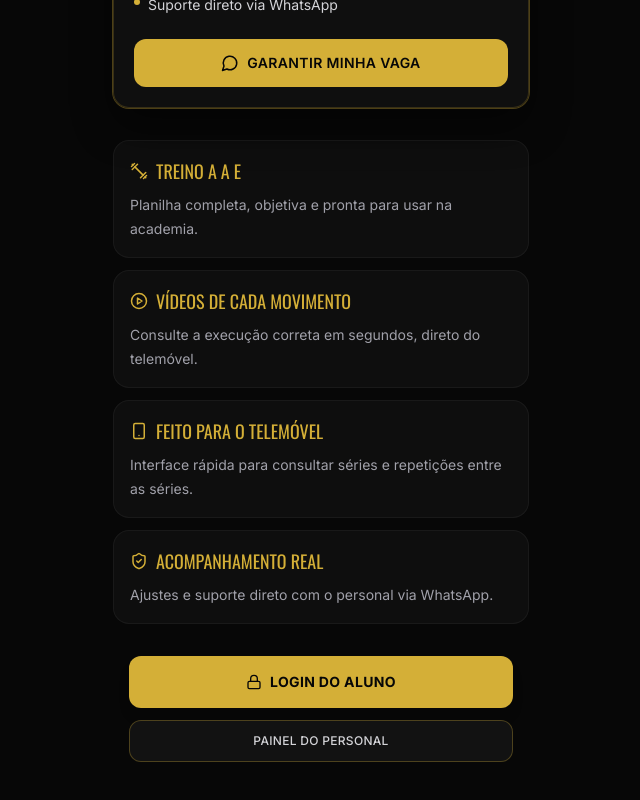
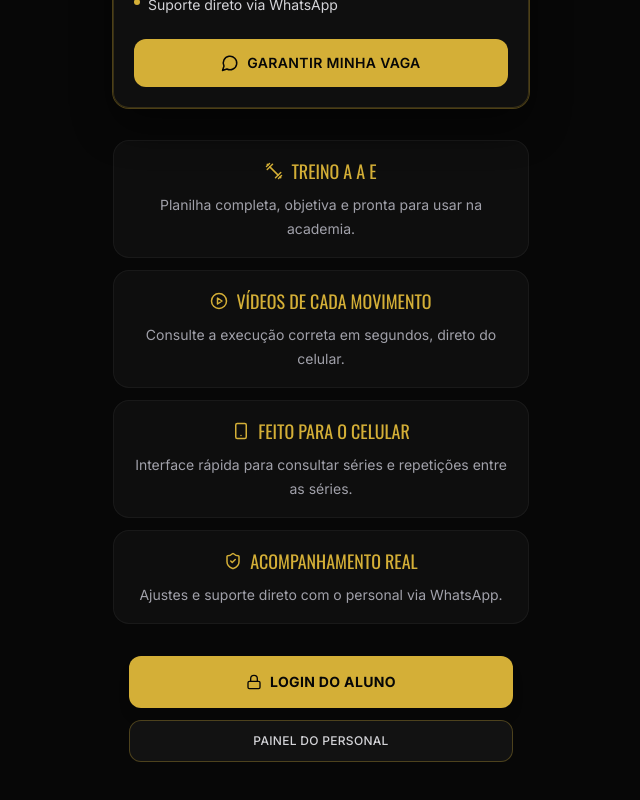
Before and after one commit to danilodlx08-glitch/consultoria-treino, a React (Vite) app: page / in a window 1280 px wide. Shown: the part 867-1667 px from the top of the page, without its empty margins (319-959 px from the left). Built offline with nearby package versions, Linux system fonts and the light colour scheme; no server answers; the database is empty; the HTML template or start-up script is replaced by a standard one.

Commit message:
Update LandingPage.jsx

```diff
--- a/src/pages/LandingPage.jsx
+++ b/src/pages/LandingPage.jsx
@@ -16,8 +16,8 @@ import { formatBRL, loadData, subscribeData, whatsappLink } from '../storage'
 
 const benefits = [
   { icon: Dumbbell, title: 'Treino A a E', text: 'Planilha completa, objetiva e pronta para usar na academia.' },
-  { icon: PlayCircle, title: 'Vídeos de cada movimento', text: 'Consulte a execução correta em segundos, direto do telemóvel.' },
-  { icon: Smartphone, title: 'Feito para o telemóvel', text: 'Interface rápida para consultar séries e repetições entre as séries.' },
+  { icon: PlayCircle, title: 'Vídeos de cada movimento', text: 'Consulte a execução correta em segundos, direto do celular.' },
+  { icon: Smartphone, title: 'Feito para o celular', text: 'Interface rápida para consultar séries e repetições entre as séries.' },
   { icon: ShieldCheck, title: 'Acompanhamento real', text: 'Ajustes e suporte direto com o personal via WhatsApp.' },
 ]
 
@@ -85,7 +85,7 @@ export default function LandingPage() {
               rel="noreferrer"
               className="mt-6 flex w-full items-center justify-center gap-2 rounded-xl bg-gold-400 px-4 py-3.5 text-sm font-semibold uppercase tracking-wide text-ink-950"
             >
-              <MessageCircle size={18} />
+              <MessageCircle size= {18} />
               Garantir Minha Vaga
             </a>
           </BrandFrame>
@@ -93,8 +93,8 @@ export default function LandingPage() {
 
         <section className="mt-8 grid gap-3">
           {benefits.map(({ icon: Icon, title, text }) => (
-            <div key={title} className="rounded-2xl border border-white/5 bg-ink-800/70 p-4">
-              <div className="mb-2 flex items-center gap-2 text-gold-400">
+            <div key={title} className="rounded-2xl border border-white/5 bg-ink-800/70 p-4 text-center flex flex-col items-center">
+              <div className="mb-2 flex items-center justify-center gap-2 text-gold-400">
                 <Icon size={18} />
                 <h3 className="font-display text-lg uppercase">{title}</h3>
               </div>
```
